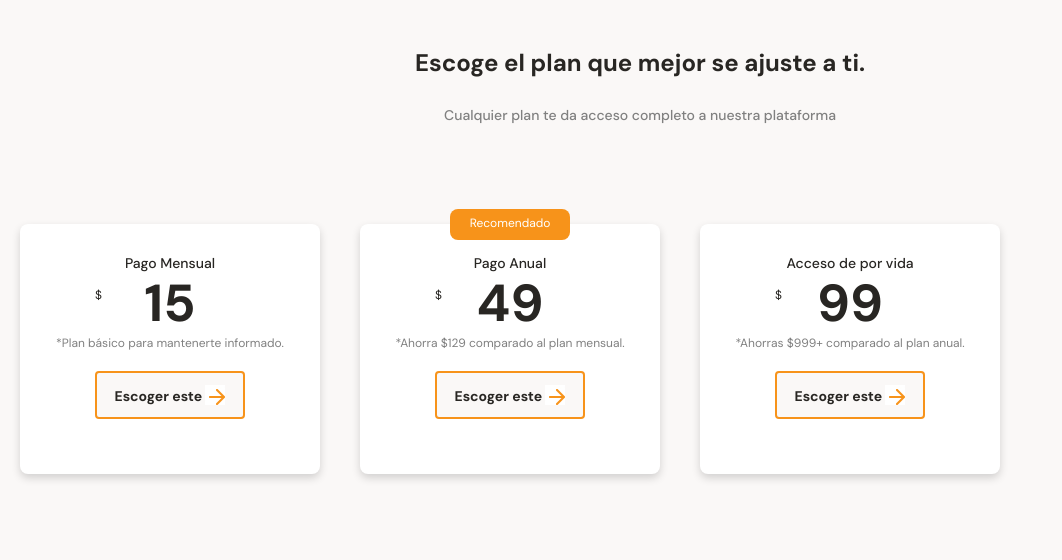
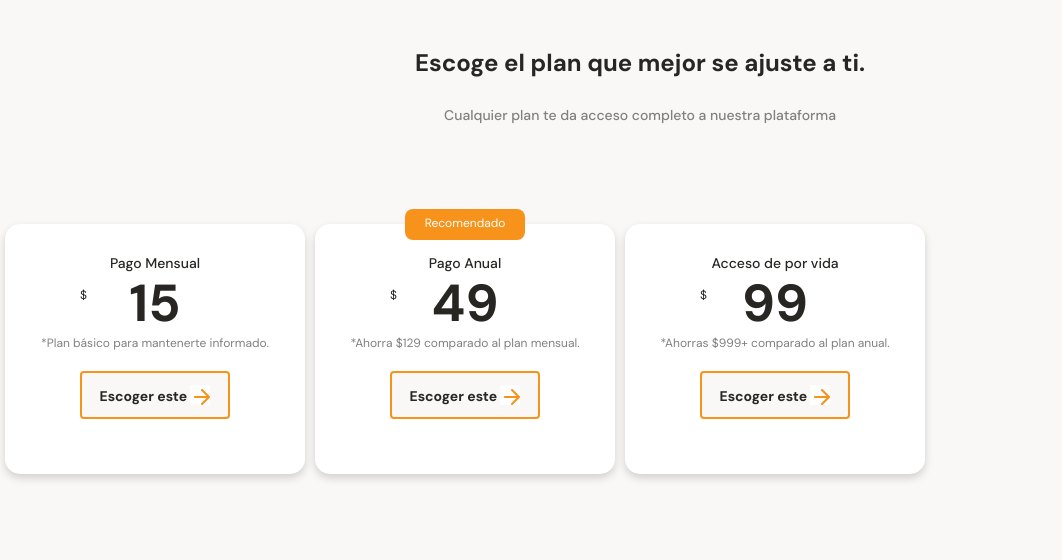
Before and after one commit to oswaldoecheverria/batatabit-clone, a Django app: page / in a window 1280 px wide. Shown: the part 2570-3130 px from the top of the page, without its empty margins (0-1062 px from the left). Run offline with Django 4.2, Linux system fonts and the light colour scheme.

Commit message:
Seccion planes de pago modificacion ancho de tarjetas

```diff
--- a/static/css/style.css
+++ b/static/css/style.css
@@ -479,14 +479,14 @@ main {
     position: relative;
     /*Regla para el scroll*/
     scroll-snap-align: center;
-    width: 65%;
-    min-width: 230px;
+    width: 70%;
+    min-width: 190px;
     max-width: 300px;
     height: 250px;
-    margin: 50px 20px 0;
+    margin: 50px 5px 0;
     padding: 0 15px;
     background-color: var(--just-white);
-    border-radius: 8px;
+    border-radius: 15px;
     box-shadow: var(--shadow);
 }
 
```
